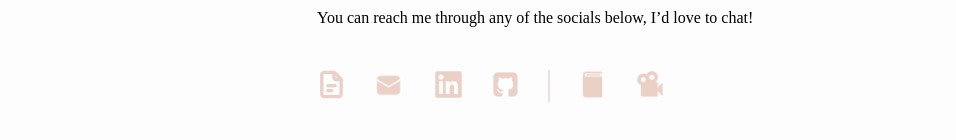
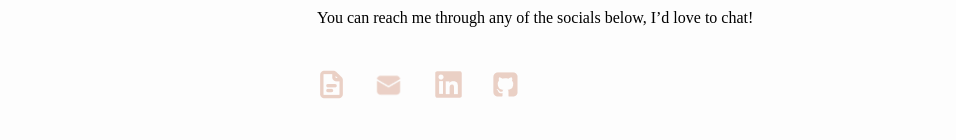
Before and after one commit to nivrithikrishnan/personal-website, a Next.js app: page / in a window 1280 px wide. Shown: the part 490-630 px from the top of the page, without its empty margins (160-1116 px from the left). Built offline with nearby package versions, Linux system fonts and the light colour scheme; a web font is replaced by a local one.

Commit message:
temporarily removing socials

```diff
--- a/components/layouts/socials.js
+++ b/components/layouts/socials.js
@@ -9,9 +9,9 @@ const Socials = () => {
         <a href="mailto:&#110;&#105;&#118;&#114;&#105;&#116;&#104;&#105;&#046;&#107;&#114;&#105;&#115;&#104;&#110;&#097;&#110;&#064;&#103;&#109;&#097;&#105;&#108;&#046;&#099;&#111;&#109;"> <img src="/media/icons/mail.png" alt="Mail" className={styles.icon} /></a>
         <a href="https://www.linkedin.com/in/nivrithi-krishnan/"><img src="/media/icons/linkedin.png" alt="LinkedIn" className={styles.icon} /></a>
         <a href="https://github.com/nivrithikrishnan"><img src="/media/icons/github.png" alt="GitHub" className={styles.icon} /></a>
-        <img src="/media/icons/line.png" alt="|" className={styles.line}/>
+        {/* <img src="/media/icons/line.png" alt="|" className={styles.line}/>
         <a href="https://www.goodreads.com/user/show/113843935-nivrithi-krishnan"><img src="/media/icons/gr.png" alt="Goodreads" className={styles.icon} /></a>
-        <a href="https://letterboxd.com/nskrishn/"><img src="/media/icons/lb.png" alt="Letterboxd" className={styles.icon} /></a>
+        <a href="https://letterboxd.com/nskrishn/"><img src="/media/icons/lb.png" alt="Letterboxd" className={styles.icon} /></a> */}
       </nav>
     </div>
   );
```
